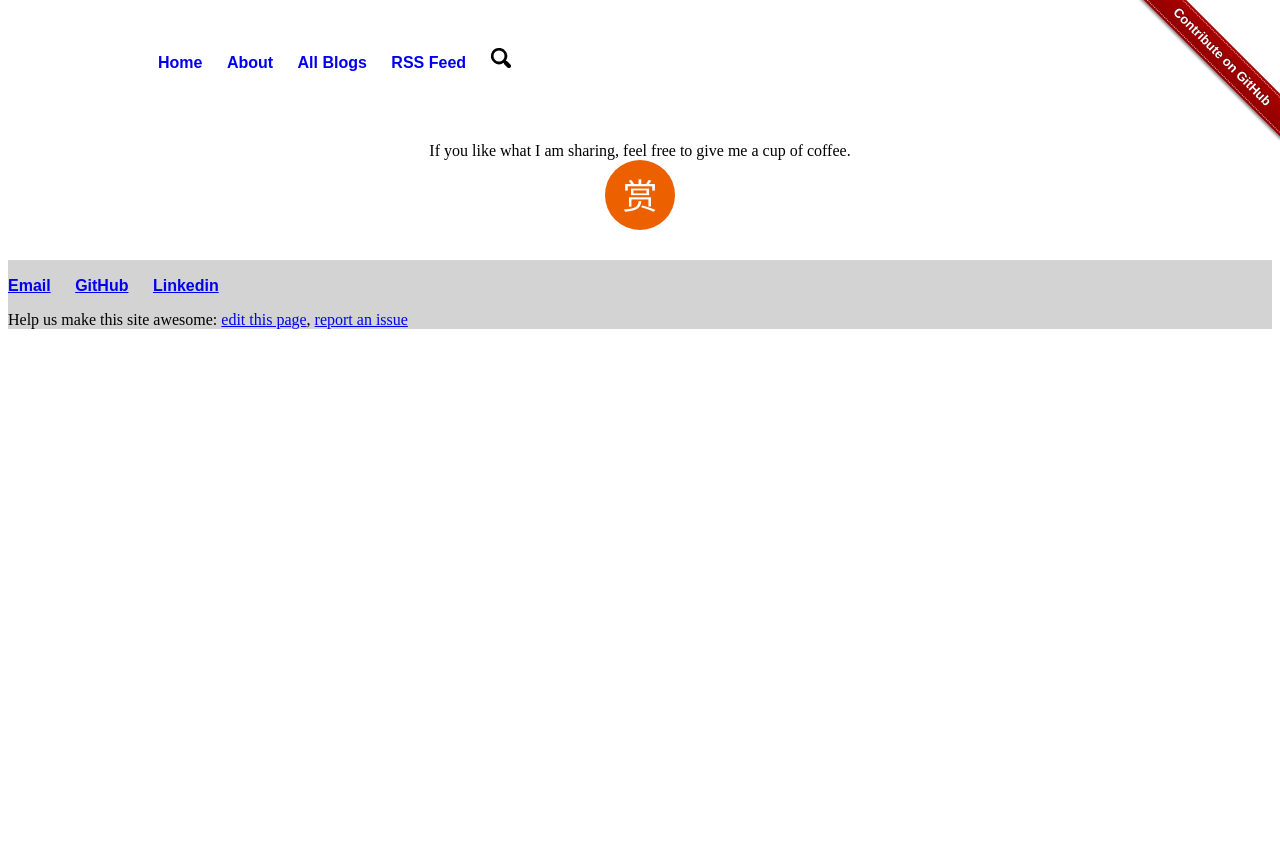
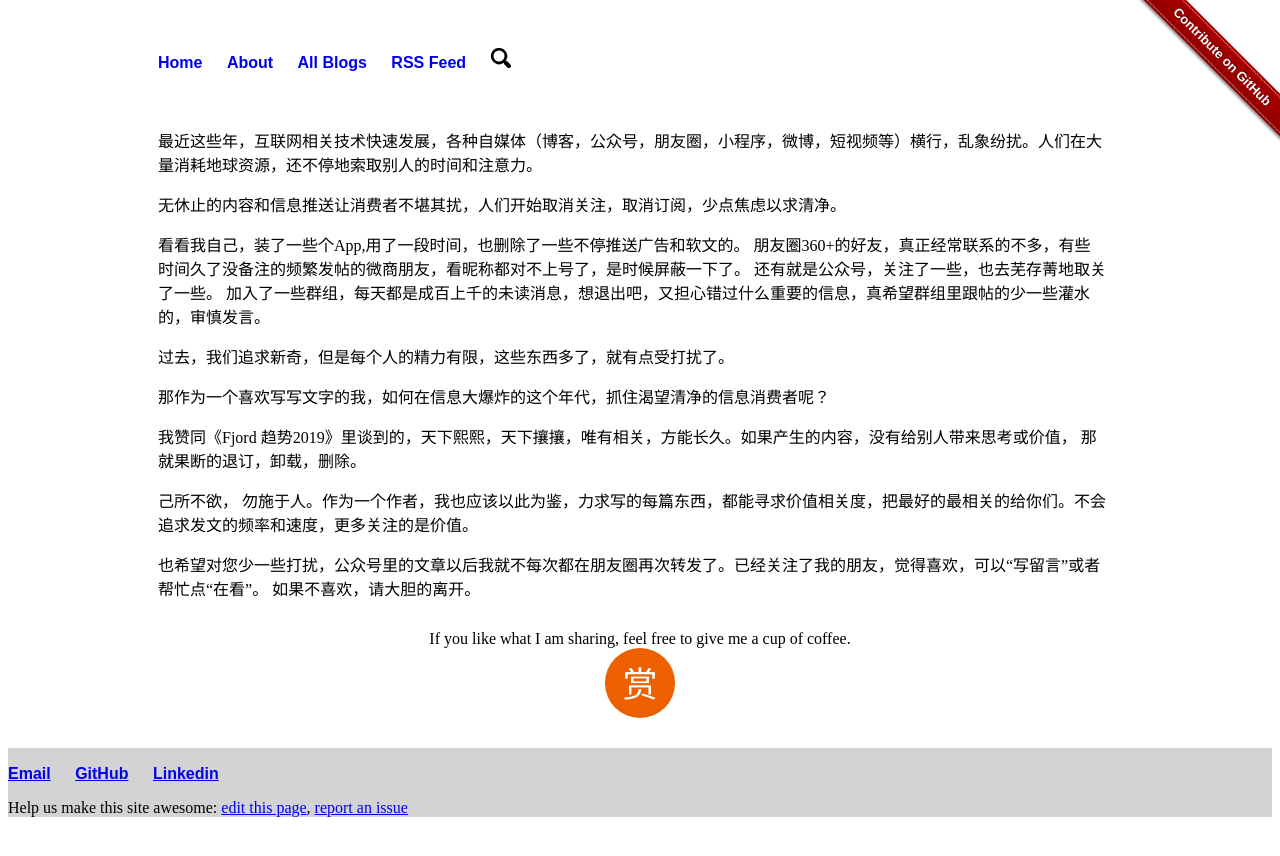
Before and after one commit to liuning0820/liuning0820.github.io, a Jekyll site: the page built from _posts/2019-04-28-自媒体运营心得-沉默是金.md, in a window 1280 px wide. Shown: the top 856 px of the page. Built offline with Jekyll 4.4.1, drawn with Linux system fonts in a browser that asks for light colours.

Commit message:
add new article.

```diff
--- a/_posts/2019-04-28-自媒体运营心得-沉默是金.md
+++ b/_posts/2019-04-28-自媒体运营心得-沉默是金.md
@@ -4,3 +4,24 @@ title: "沉默是金"
 author: liuning0820
 
 ---
+
+最近这些年，互联网相关技术快速发展，各种自媒体（博客，公众号，朋友圈，小程序，微博，短视频等）横行，乱象纷扰。人们在大量消耗地球资源，还不停地索取别人的时间和注意力。
+
+无休止的内容和信息推送让消费者不堪其扰，人们开始取消关注，取消订阅，少点焦虑以求清净。
+
+看看我自己，装了一些个App,用了一段时间，也删除了一些不停推送广告和软文的。
+朋友圈360+的好友，真正经常联系的不多，有些时间久了没备注的频繁发帖的微商朋友，看昵称都对不上号了，是时候屏蔽一下了。
+还有就是公众号，关注了一些，也去芜存菁地取关了一些。
+加入了一些群组，每天都是成百上千的未读消息，想退出吧，又担心错过什么重要的信息，真希望群组里跟帖的少一些灌水的，审慎发言。
+
+过去，我们追求新奇，但是每个人的精力有限，这些东西多了，就有点受打扰了。
+
+那作为一个喜欢写写文字的我，如何在信息大爆炸的这个年代，抓住渴望清净的信息消费者呢？
+
+我赞同《Fjord 趋势2019》里谈到的，天下熙熙，天下攘攘，唯有相关，方能长久。如果产生的内容，没有给别人带来思考或价值，
+那就果断的退订，卸载，删除。
+
+己所不欲， 勿施于人。作为一个作者，我也应该以此为鉴，力求写的每篇东西，都能寻求价值相关度，把最好的最相关的给你们。不会追求发文的频率和速度，更多关注的是价值。
+
+也希望对您少一些打扰，公众号里的文章以后我就不每次都在朋友圈再次转发了。已经关注了我的朋友，觉得喜欢，可以“写留言”或者帮忙点“在看”。
+如果不喜欢，请大胆的离开。
```
